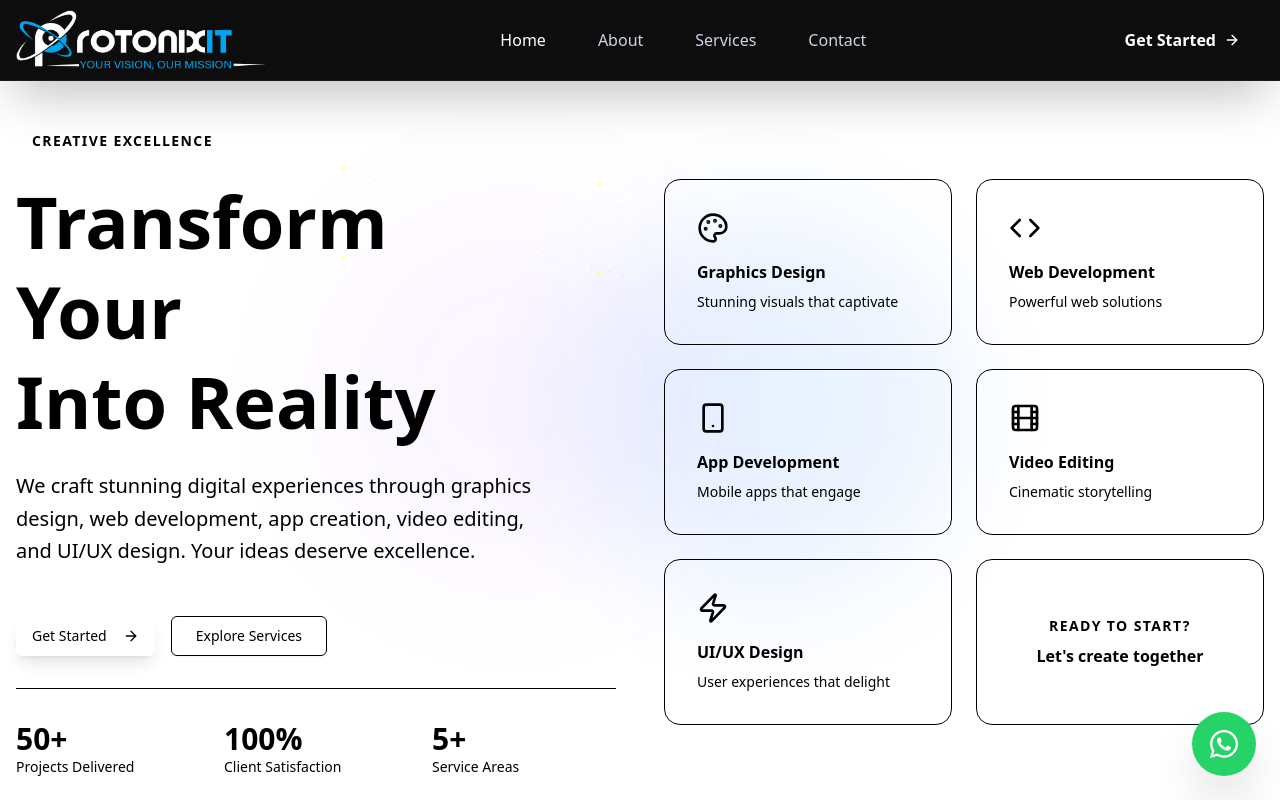
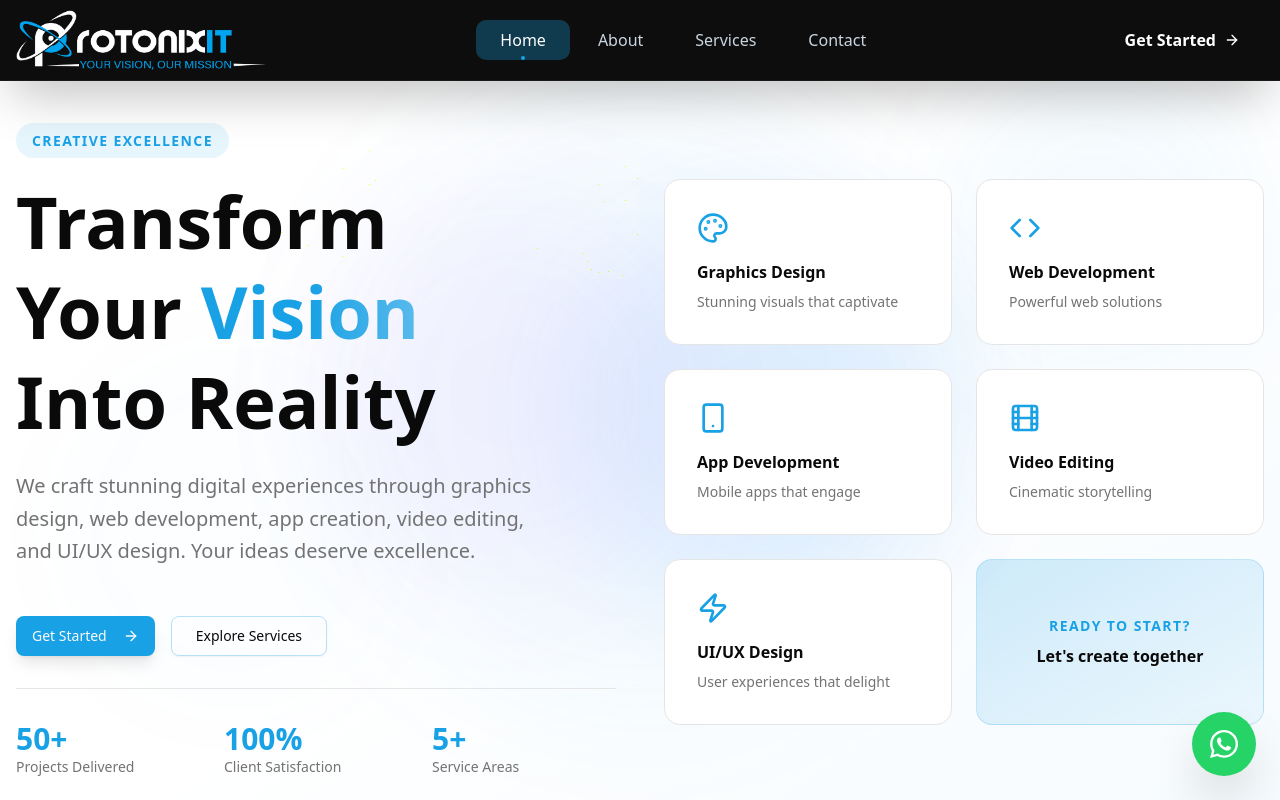
Before and after one commit to InnoBiz-Consultancy-Service/protonixit-home, a Next.js app: page / in a window 1280 px wide. Shown: the top 800 px of the page. Built offline with nearby package versions, Linux system fonts and the light colour scheme.

Commit message:
update css

```diff
--- a/src/app/(general)/general.css
+++ b/src/app/(general)/general.css
@@ -11,31 +11,43 @@
   --popover: oklch(1 0 0);
   --popover-foreground: oklch(0.145 0 0);
 
-  /* ✅ Primary color matched with your logo blue (#53A6E1) */
+  /* ✅ Primary color updated to Brand Blue (#53A6E1) */
   --primary: oklch(67.4% 0.145 238.4);
-  --primary-foreground: oklch(0.985 0 0); /* White */
+  --primary-foreground: oklch(0.985 0 0); /* White text */
 
-  /* ✅ Secondary color (A lighter/softer version of the brand blue) */
-  --secondary: oklch(92.5% 0.04 238.4);
+  /* ✅ Secondary: A very soft sky blue tint */
+  --secondary: oklch(95% 0.02 238.4);
   --secondary-foreground: oklch(0.205 0 0);
 
   --muted: oklch(0.97 0 0);
   --muted-foreground: oklch(0.556 0 0);
-  --accent: oklch(0.92 0.03 238.4);
+
+  /* ✅ Accent matched with brand identity */
+  --accent: oklch(92% 0.03 238.4);
   --accent-foreground: oklch(0.205 0 0);
 
   --destructive: oklch(0.577 0.245 27.325);
   --destructive-foreground: oklch(0.985 0 0);
   --border: oklch(0.922 0 0);
   --input: oklch(0.922 0 0);
-  --ring: oklch(67.4% 0.145 238.4);
+  --ring: oklch(67.4% 0.145 238.4); /* Same as Primary */
+
+  /* ✅ Charts updated to a professional blue-centered palette */
+  --chart-1: oklch(67.4% 0.145 238.4); /* Logo Blue */
+  --chart-2: oklch(0.6 0.118 184.704);
+  --chart-3: oklch(0.398 0.07 227.392);
+  --chart-4: oklch(0.828 0.189 84.429);
+  --chart-5: oklch(0.769 0.188 70.08);
 
   --radius: 0.625rem;
 
   --sidebar: oklch(0.985 0 0);
   --sidebar-foreground: oklch(0.145 0 0);
+
+  /* ✅ Sidebar primary matched with Brand Blue */
   --sidebar-primary: oklch(67.4% 0.145 238.4);
   --sidebar-primary-foreground: oklch(0.985 0 0);
+
   --sidebar-accent: oklch(0.97 0 0);
   --sidebar-accent-foreground: oklch(0.205 0 0);
   --sidebar-border: oklch(0.922 0 0);
@@ -50,30 +62,86 @@
   --popover: oklch(0.145 0 0);
   --popover-foreground: oklch(0.985 0 0);
 
-  /* ✅ Dark mode primary: slightly more vibrant for visibility */
+  /* ✅ Dark mode primary: Vibrant logo blue for contrast */
   --primary: oklch(70% 0.15 240);
-  --primary-foreground: oklch(0.05 0 0); /* Dark text on light blue */
+  --primary-foreground: oklch(0.05 0 0);
 
   --secondary: oklch(0.25 0.05 240);
   --secondary-foreground: oklch(0.985 0 0);
-
   --muted: oklch(0.269 0 0);
   --muted-foreground: oklch(0.708 0 0);
   --accent: oklch(0.3 0.06 240);
   --accent-foreground: oklch(0.985 0 0);
-
   --destructive: oklch(0.396 0.141 25.723);
   --destructive-foreground: oklch(0.985 0 0);
   --border: oklch(0.269 0 0);
   --input: oklch(0.269 0 0);
   --ring: oklch(70% 0.15 240);
 
+  /* ✅ Dark mode Charts */
+  --chart-1: oklch(70% 0.15 240);
+  --chart-2: oklch(0.696 0.17 162.48);
+  --chart-3: oklch(0.769 0.188 70.08);
+  --chart-4: oklch(0.627 0.265 303.9);
+  --chart-5: oklch(0.645 0.246 16.439);
+
   --sidebar: oklch(0.205 0 0);
   --sidebar-foreground: oklch(0.985 0 0);
+
+  /* ✅ Dark mode Sidebar Primary */
   --sidebar-primary: oklch(70% 0.15 240);
   --sidebar-primary-foreground: oklch(0.985 0 0);
+
   --sidebar-accent: oklch(0.269 0 0);
   --sidebar-accent-foreground: oklch(0.985 0 0);
   --sidebar-border: oklch(0.269 0 0);
   --sidebar-ring: oklch(0.439 0 0);
 }
+
+@theme inline {
+  --color-background: var(--background);
+  --color-foreground: var(--foreground);
+  --color-card: var(--card);
+  --color-card-foreground: var(--card-foreground);
+  --color-popover: var(--popover);
+  --color-popover-foreground: var(--popover-foreground);
+  --color-primary: var(--primary);
+  --color-primary-foreground: var(--primary-foreground);
+  --color-secondary: var(--secondary);
+  --color-secondary-foreground: var(--secondary-foreground);
+  --color-muted: var(--muted);
+  --color-muted-foreground: var(--muted-foreground);
+  --color-accent: var(--accent);
+  --color-accent-foreground: var(--accent-foreground);
+  --color-destructive: var(--destructive);
+  --color-destructive-foreground: var(--destructive-foreground);
+  --color-border: var(--border);
+  --color-input: var(--input);
+  --color-ring: var(--ring);
+  --color-chart-1: var(--chart-1);
+  --color-chart-2: var(--chart-2);
+  --color-chart-3: var(--chart-3);
+  --color-chart-4: var(--chart-4);
+  --color-chart-5: var(--chart-5);
+  --radius-sm: calc(var(--radius) - 4px);
+  --radius-md: calc(var(--radius) - 2px);
+  --radius-lg: var(--radius);
+  --radius-xl: calc(var(--radius) + 4px);
+  --color-sidebar: var(--sidebar);
+  --color-sidebar-foreground: var(--sidebar-foreground);
+  --color-sidebar-primary: var(--sidebar-primary);
+  --color-sidebar-primary-foreground: var(--sidebar-primary-foreground);
+  --color-sidebar-accent: var(--sidebar-accent);
+  --color-sidebar-accent-foreground: var(--sidebar-accent-foreground);
+  --color-sidebar-border: var(--sidebar-border);
+  --color-sidebar-ring: var(--sidebar-ring);
+}
+
+@layer base {
+  * {
+    @apply border-border outline-ring/50;
+  }
+  body {
+    @apply bg-background text-foreground;
+  }
+}
```
